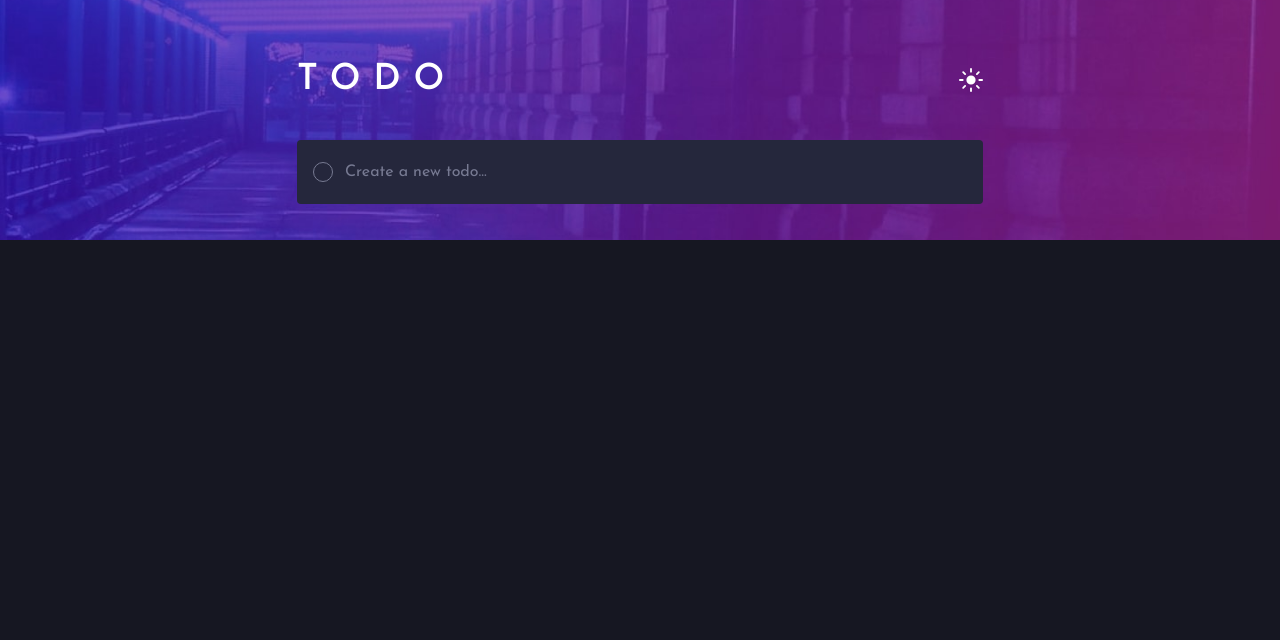
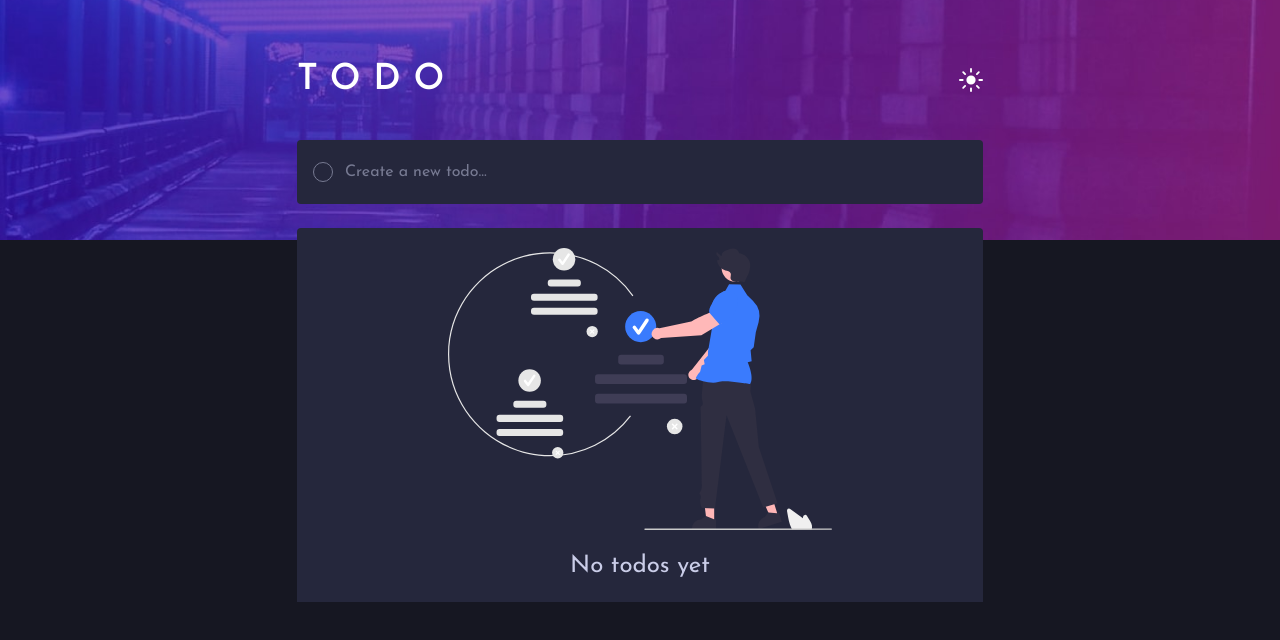
Before and after one commit to Rowada/todo-app-react, a React (Vite) app: page / in a window 1280 px wide. Shown: the top 640 px of the page. Built offline with nearby package versions, Linux system fonts and the light colour scheme.

Commit message:
feat: creating view if todos is empty

```diff
--- a/src/components/todos/TodoList.jsx
+++ b/src/components/todos/TodoList.jsx
@@ -3,6 +3,8 @@ import useStore from "../../store";
 import ToggleTheme from "../toggleTheme/ToggleTheme";
 import { useState } from "react";
 import { TodoItem } from "./TodoItem";
+
+import emptyTodos from "../../assets/images/empty-todos.svg";
 
 export const TodoList = () => {
   const [newTodo, setNewTodo] = useState("");
@@ -10,6 +12,12 @@ export const TodoList = () => {
 
   const handleSubmit = (e) => {
     e.preventDefault();
+
+    if (newTodo.trim() === "") {
+      alert("Please input new todo.");
+
+      return;
+    }
 
     addTodo(newTodo);
     setNewTodo("");
@@ -47,6 +55,17 @@ export const TodoList = () => {
         </div>
       </form>
       <div>
+        {todos.length === 0 ? (
+          <div className="w-full bg-background rounded-t flex flex-col items-center justify-center">
+            <img
+              className="w-96 py-5 h-auto"
+              src={emptyTodos}
+              alt="image empty todos"
+            />
+
+            <p className="text-2xl text-text pb-5">No todos yet</p>
+          </div>
+        ) : (
           <ul>
             {todos.map((todo) => {
               return (
@@ -59,6 +78,7 @@ export const TodoList = () => {
               );
             })}
           </ul>
+        )}
       </div>
     </section>
   );
--- a/src/index.css
+++ b/src/index.css
@@ -12,8 +12,8 @@ body {
 }
 
 .light {
-  --body: hsl(0, 0%, 98%);
-  --background: hsl(236, 33%, 92%);
+  --body: hsl(236, 33%, 92%);
+  --background: hsl(0, 0%, 98%);
   --accent: hsl(233, 11%, 84%);
   --secondary: hsl(236, 9%, 61%);
   --other: hsl(235, 19%, 35%);
```
Also changed, not shown: src/assets/images/empty-todos.svg (added). Lines whose indentation alone changed are shown as unchanged.
